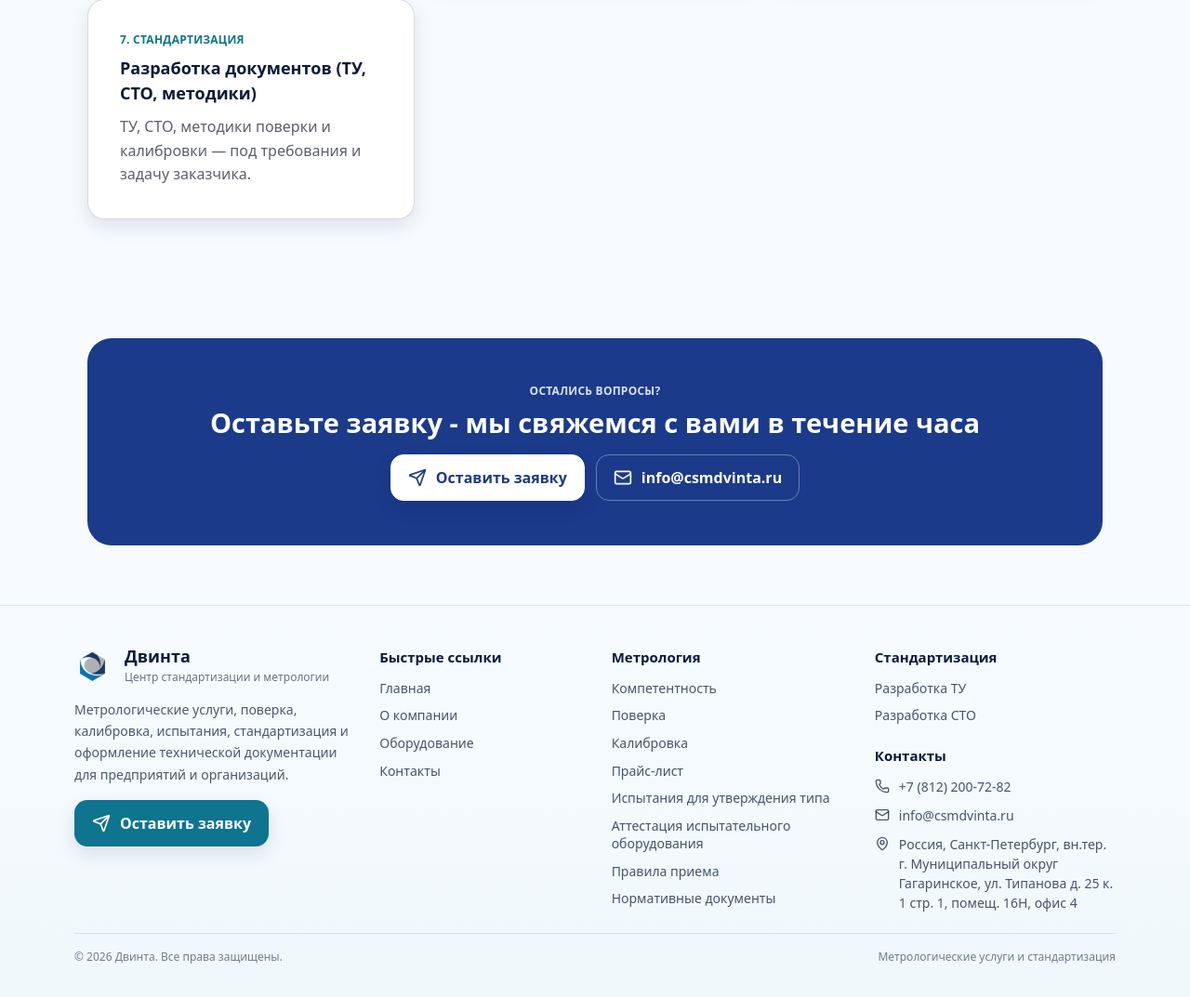
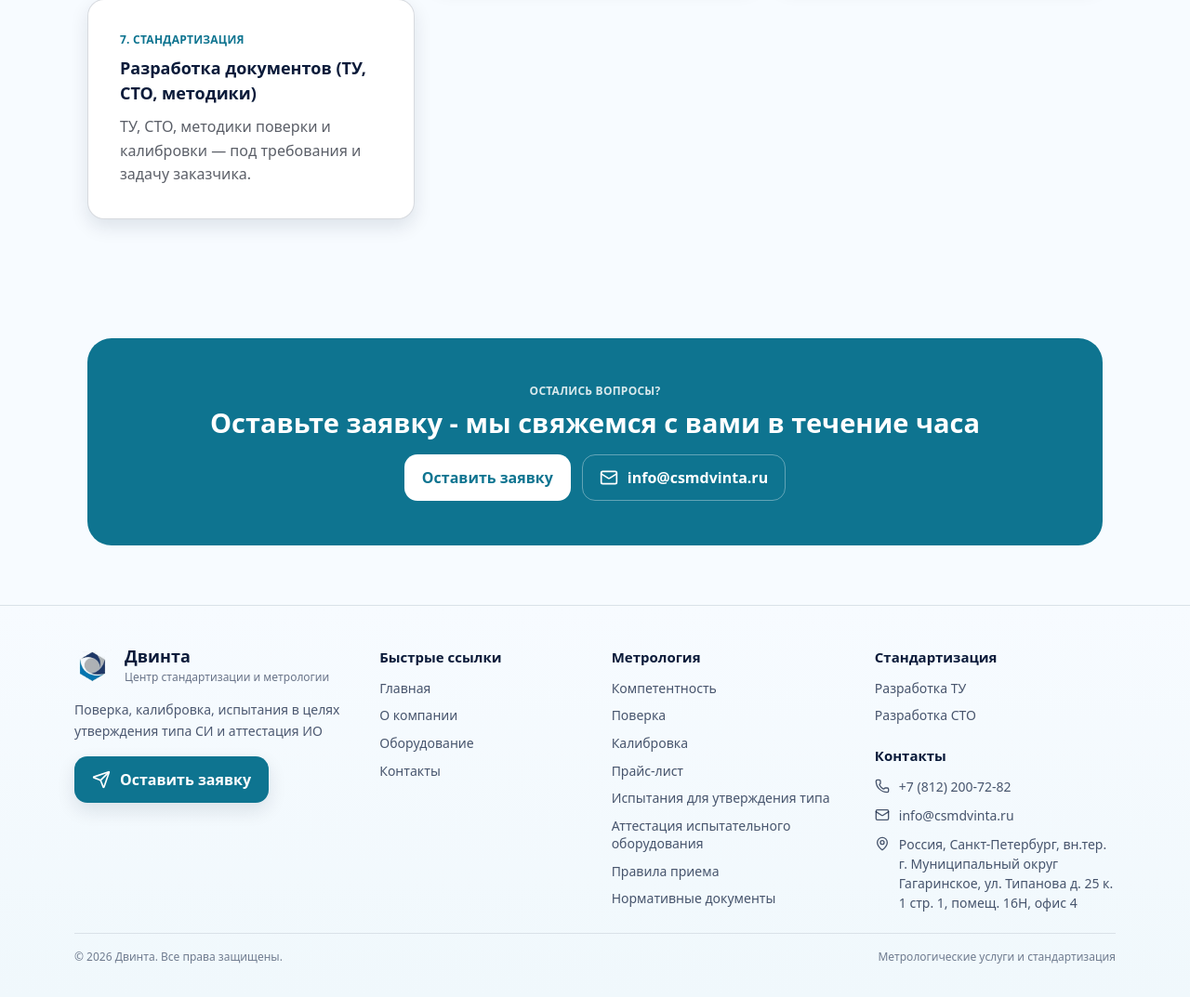
Before and after one commit to plag1atv/Dvinta-group-site, a Flask app: page / in a window 1280 px wide. Shown: the part 1208-2281 px from the top of the page at 93% size. Run offline with Flask 3, Linux system fonts and the light colour scheme.

Commit message:
43 global change

```diff
--- a/app/templates/home.html
+++ b/app/templates/home.html
@@ -124,13 +124,11 @@
 <!-- CTA -->
 <section class="section">
   <div class="container">
-    <div class="reveal" style="background: var(--c-800); border-radius: 26px; padding: 48px; color:#fff; text-align:center;">
-      <div class="kicker" style="color: rgba(253,254,253,.85);">Остались вопросы?</div>
+    <div class="reveal" style="background: var(--c-600); border-radius: 26px; padding: 48px; color:#fff; text-align:center;">      <div class="kicker" style="color: rgba(253,254,253,.85);">Остались вопросы?</div>
       <h2 class="h2" style="margin-top:8px;">Оставьте заявку - мы свяжемся с вами в течение часа</h2>
 
       <div style="margin-top:18px; display:flex; gap:12px; justify-content:center; flex-wrap:wrap;">
-        <a class="btn btn-primary" href="{{ url_for('contacts') }}" style="background:#fff; color: var(--c-800); border-color:#fff;">
-          <i data-lucide="send" class="w-5 h-5"></i>
+        <a href="{{ url_for('metrology_online_application') }}" class="btn bg-white px-6 py-3 rounded-xl font-semibold shadow-soft" style="color: var(--c-600);">
           Оставить заявку
         </a>
         <a class="btn btn-ghost" href="mailto:info@csmdvinta.ru" style="border-color: rgba(255,255,255,.35); color:#fff;">
--- a/app/templates/metrology_verification.html
+++ b/app/templates/metrology_verification.html
@@ -15,7 +15,8 @@
       </h1>
 
       <p class="p-lead" style="margin-top:14px; max-width: 980px;">
-        Выполним поверку средств измерений до 5 рабочих дней, включая передачу сведений в ФИФ Аршин. Предоставим свидетельство и протокол поверки СИ.
+        Выполним поверку средств измерений до 5 рабочих дней, включая передачу сведений в ФИФ Аршин.<br>
+        Предоставим свидетельство и протокол поверки СИ.
       </p>
 
       <div style="margin-top:22px; display:flex; gap:12px; flex-wrap:wrap;">
--- a/app/templates/partials/footer.html
+++ b/app/templates/partials/footer.html
@@ -19,8 +19,7 @@
           </div>
 
           <p class="site-footer__text">
-            Метрологические услуги, поверка, калибровка, испытания, стандартизация
-            и оформление технической документации для предприятий и организаций.
+            Поверка, калибровка, испытания в целях утверждения типа СИ и аттестация ИО
           </p>
 
           <div class="site-footer__actions">
--- a/app/templates/partials/header.html
+++ b/app/templates/partials/header.html
@@ -36,7 +36,7 @@
       </a>
 
       <a class="nav-dd-item" href="{{ url_for('metrology_type_approval') }}">
-        Испытания в целях утверждения типа
+        Испытания в целях утверждения типа СИ
       </a>
 
       <a class="nav-dd-item" href="{{ url_for('metrology_equipment_testing') }}">
```
